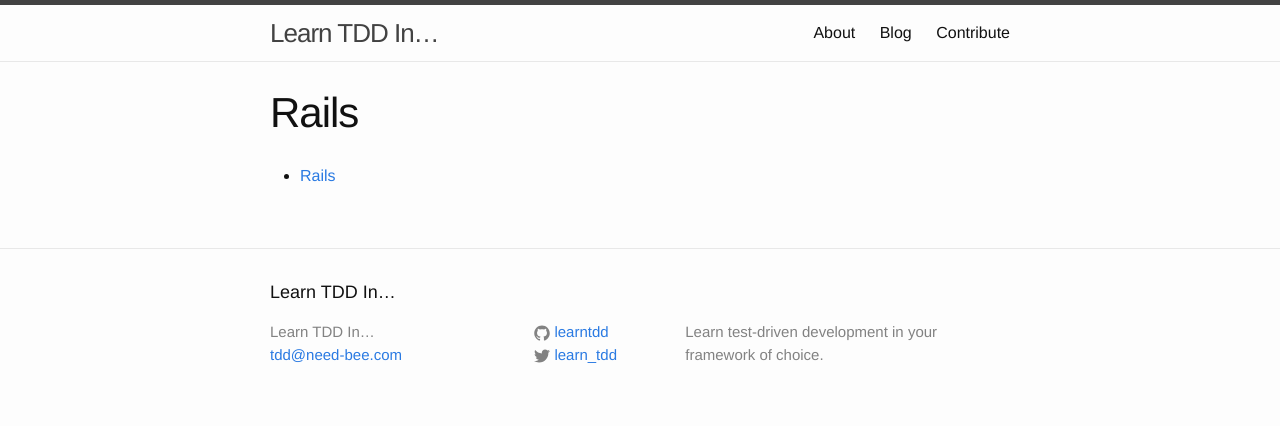
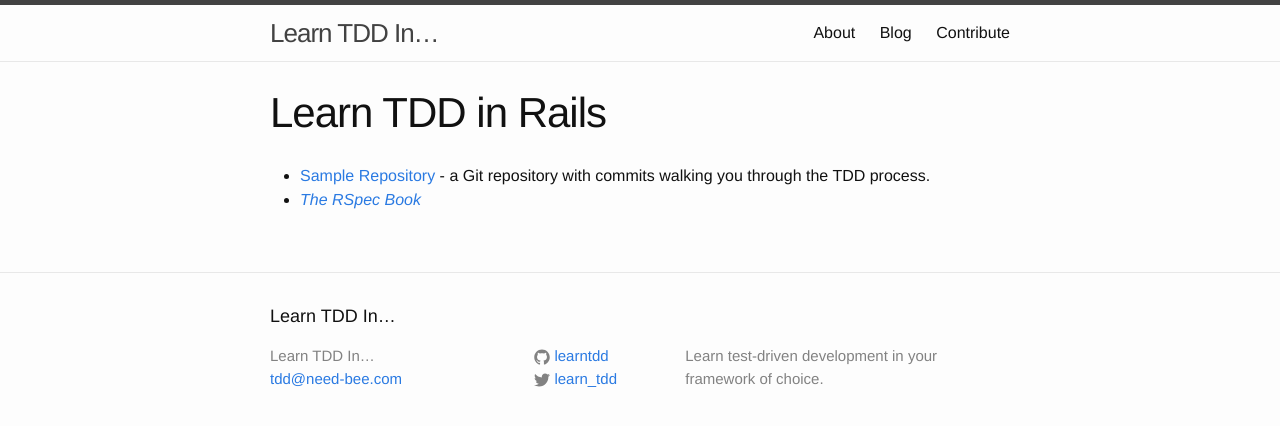
Before and after one commit to learn-tdd-in/learntdd.in, a Jekyll site: the page built from rails.md, in a window 1280 px wide. Shown: the top 426 px of the page. Built offline with Jekyll 4.4.1, drawn with Linux system fonts in a browser that asks for light colours.

Commit message:
external links

```diff
--- a/rails.md
+++ b/rails.md
@@ -1,6 +1,7 @@
 ---
 layout: page
-title: Rails
+title: Learn TDD in Rails
 ---
 
-* [Rails](/rails)
+* [Sample Repository](https://github.com/learntdd/learn-tdd-in-rails) - a Git repository with commits walking you through the TDD process.
+* [*The RSpec Book*](https://www.amazon.com/dp/1934356379/ref=cm_sw_r_cp_tai_j8kqxbN1WK6G3)
```
Also changed, not shown: ember.md (+4 -1 lines), laravel.md (+1 -1 lines).
